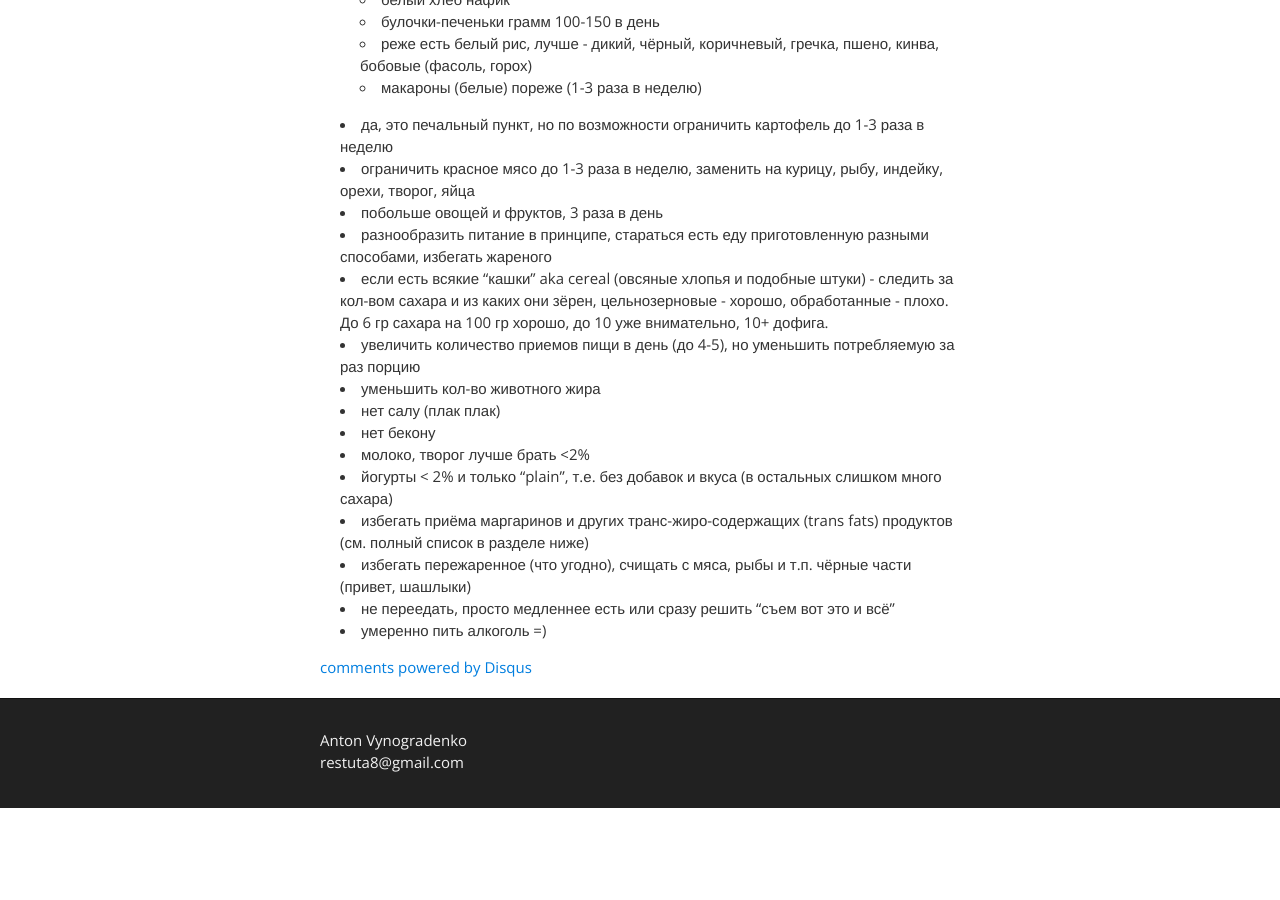
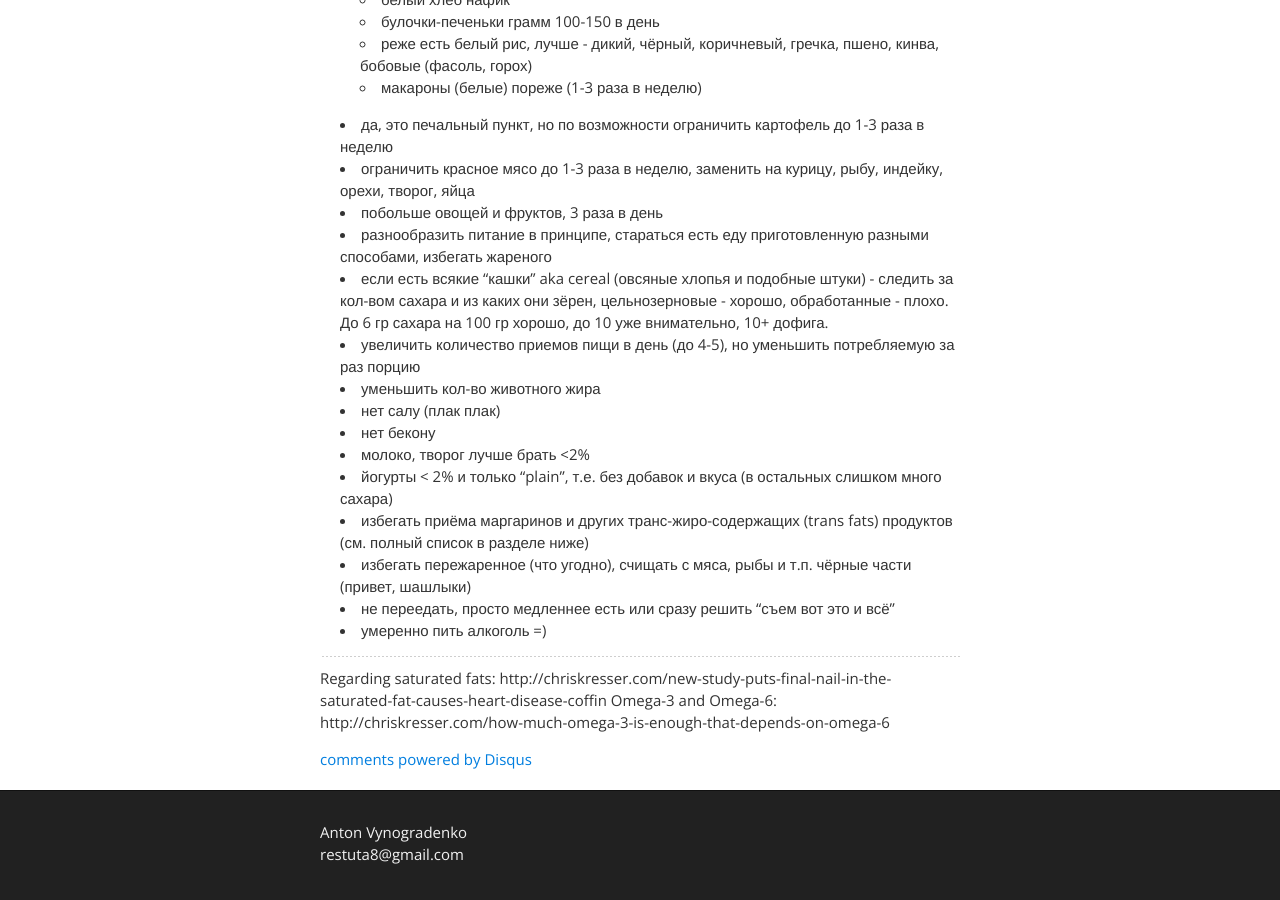
Before and after one commit to Restuta/restuta.github.io, a Jekyll site: the page built from _posts/2013-06-11-eating-right.markdown, in a window 1280 px wide and 900 px high, scrolled down 687 px. Built offline with Jekyll 4.4.1, drawn with Linux system fonts in a browser that asks for light colours; comment, search, counter and statistics services are not loaded; before the commit the page ends 1495 px from its top, so only the background shows below that.

Commit message:
added links regarding fats

```diff
--- a/_posts/2013-06-11-eating-right.markdown
+++ b/_posts/2013-06-11-eating-right.markdown
@@ -36,3 +36,9 @@ title: Eating right
 * избегать пережаренное (что угодно), счищать с мяса, рыбы и т.п. чёрные части (привет, шашлыки)
 * не переедать, просто медленнее есть или сразу решить “съем вот это и всё”
 * умеренно пить алкоголь =)
+
+---
+Regarding saturated fats:
+    http://chriskresser.com/new-study-puts-final-nail-in-the-saturated-fat-causes-heart-disease-coffin
+Omega-3 and Omega-6:
+    http://chriskresser.com/how-much-omega-3-is-enough-that-depends-on-omega-6
```
